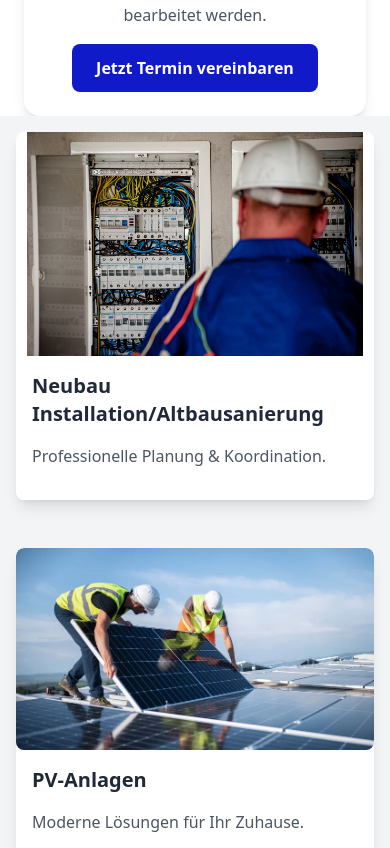
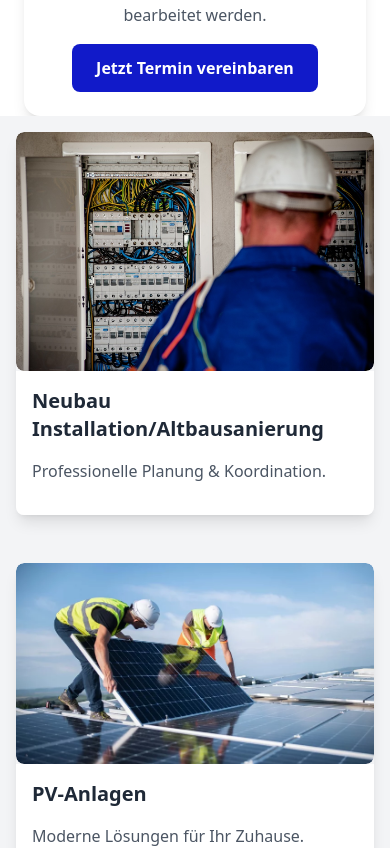
Before and after one commit to GnDouble/nordtec-next, a Next.js app: page / in a window 390 px wide. Shown: the part 1684-2532 px from the top of the page. Built offline with nearby package versions, Linux system fonts and the light colour scheme.

Commit message:
Minor changes

```diff
--- a/src/app/components/feature.js
+++ b/src/app/components/feature.js
@@ -15,13 +15,13 @@ function Mainsection() {
             }`}
           >
             {/* Image */}
-            <div className="relative w-full lg:w-1/2 h-auto flex justify-center items-center bg-white">
+            <div className="relative w-full lg:w-1/2 h-auto flex justify-center items-center bg-white rounded-lg overflow-hidden">
               <Image
                 src={service.image}
                 alt={service.title}
                 width={400}
                 height={300}
-                className="w-full max-h-56 sm:max-h-64 md:max-h-72 lg:max-h-none object-contain rounded-lg transition-transform duration-300 ease-in-out hover:scale-105"
+                className="w-full h-full object-cover rounded-lg transition-transform duration-300 ease-in-out hover:scale-105"
                 priority
               />
             </div>
```
